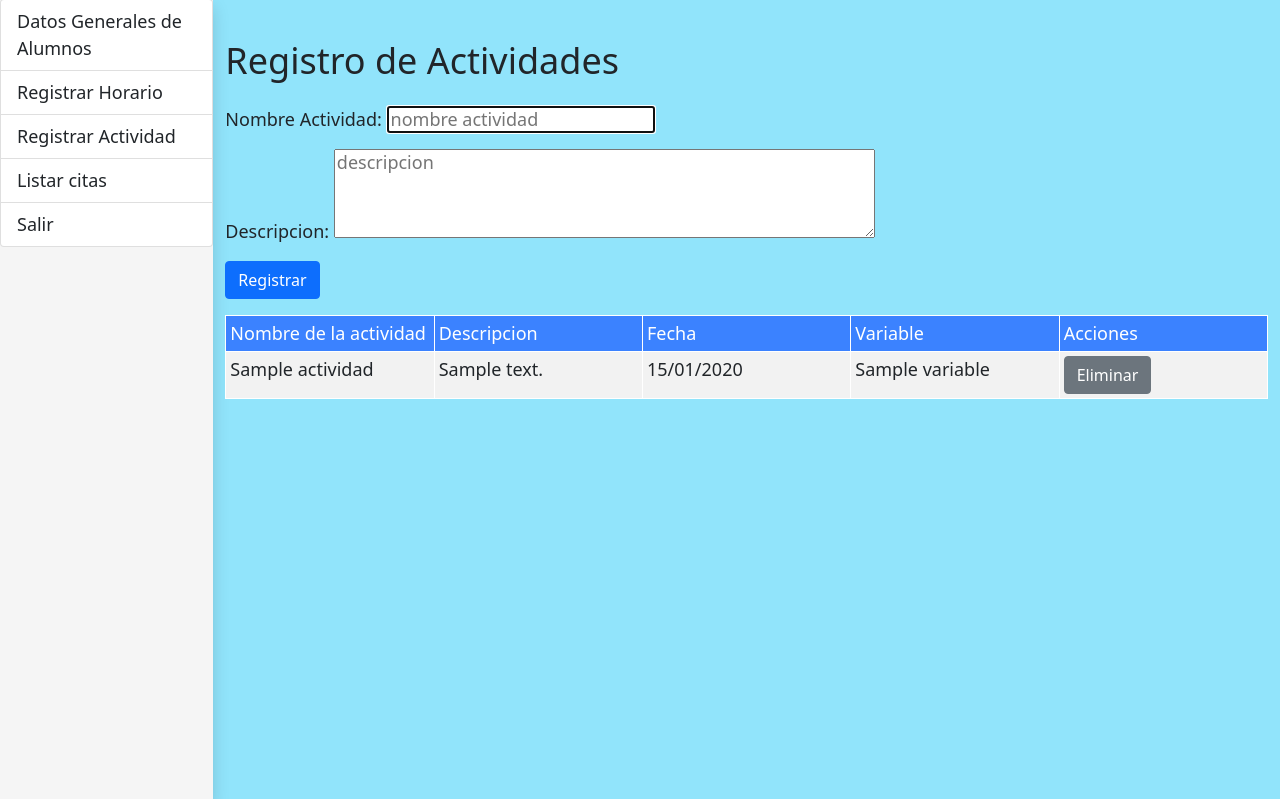
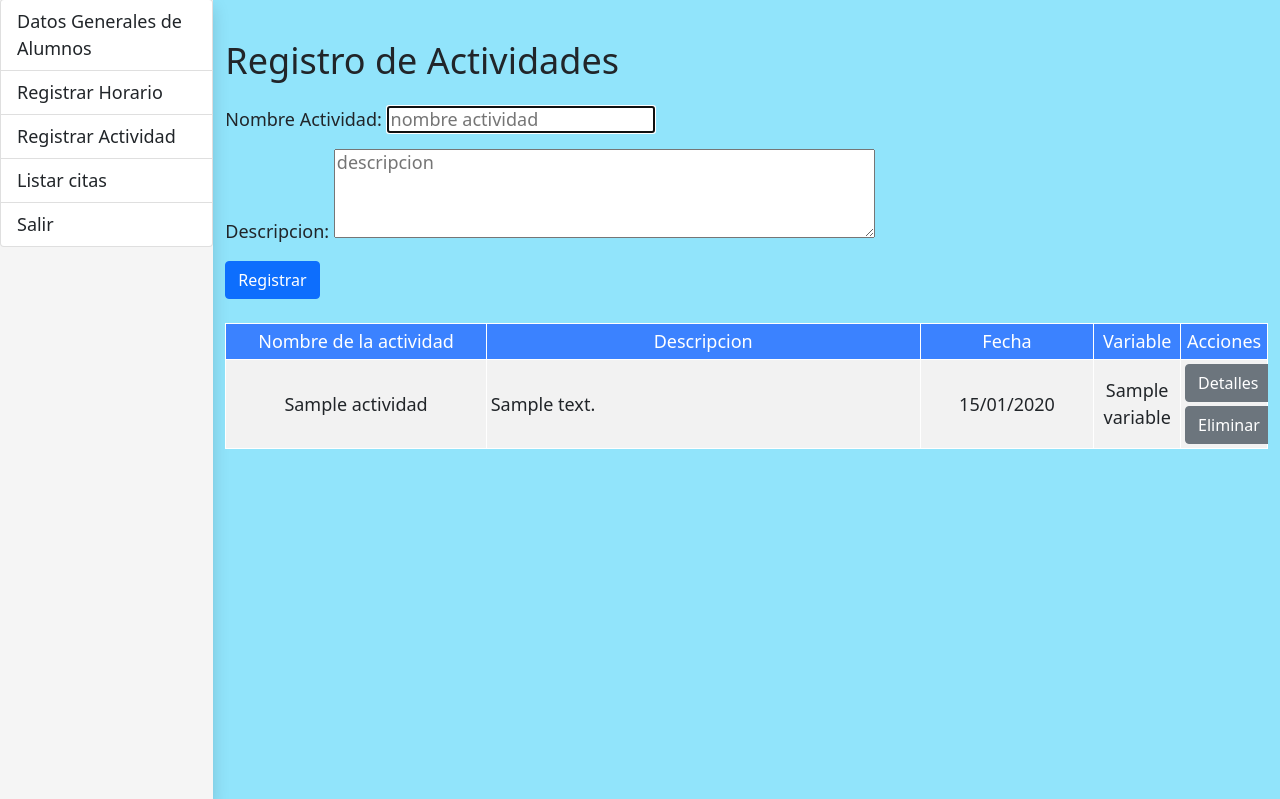
Before and after one commit to DPorta/TDP_SoftwareFactory, a Flask app: template templates/registrar_actividad.html in a window 1280 px wide. Shown: the part 85-884 px from the top of the page. Run offline with Flask 3, Linux system fonts and the light colour scheme; the template is opened without the code that fills it: most values are stand-ins (such as "Sample title", 1, 10 or a date in 2020); parts of the project's set-up code (start-up, migrations or seed data) failed here and were passed over; some libraries are stand-ins or nearby versions.

Commit message:
mejora de diseno de tabla de resultados de la pantalla registrar actividade

```diff
--- a/templates/registrar_actividad.html
+++ b/templates/registrar_actividad.html
@@ -81,27 +81,46 @@ get_flashed_messages() %} {% if messages %} {% for message in messages %}
   </form>
 </div>
 
-<table class="table table-striped table-hover table-bordered table-sm bg-white">
-  <thead>
+<div class="table-responsive">
+  <table
+    class="table table-striped table-hover table-bordered table-sm bg-white align-middle mt-2"
+  >
+    <thead class="text-center">
       <tr>
-      <td>Nombre de la actividad</td>
-      <td>Descripcion</td>
-      <td>Fecha</td>
-      <td>Variable</td>
-      <td>Acciones</td>
+        <td class="col-3" colspan="3">Nombre de la actividad</td>
+        <td class="col-5" colspan="5">Descripcion</td>
+        <td class="col-2" colspan="2">Fecha</td>
+        <td class="col-1" colspan="1">Variable</td>
+        <td class="col-1" colspan="1">Acciones</td>
       </tr>
     </thead>
     <tbody>
       {% for actividad in lista_actividades %}
       <tr>
-      <td>{{ actividad['nom_actividad'] }}</td>
-      <td>{{ actividad['descripcion'] }}</td>
-      <td>
+        <td class="col-3 text-center" colspan="3">
+          {{ actividad['nom_actividad'] }}
+        </td>
+        <td colspan="5" class="col-5 descripcion-actividad">
+          {{ actividad['descripcion'] }}
+        </td>
+        <td class="text-center col-2" colspan="2">
           {% if actividad['fecha'] %} {{ actividad['fecha'].strftime('%d/%m/%Y')
           }} {% else %} No tiene fecha {%endif %}
         </td>
-      <td>{{ actividad['variable'] }}</td>
-      <td>
+        <td class="text-center col-1" colspan="1">
+          {{ actividad['variable'] }}
+        </td>
+        <td colspan="1" class="col-1 justify-content-center">
+          <form action="{{ url_for('detalle_actividad') }}" , method="post">
+            <input
+              type="hidden"
+              id="id_actividad"
+              name="id_actividad"
+              value="{{ actividad['id_actividad'] }}"
+            />
+            <button class="btn btn-secondary mb-1">Detalles</button>
+          </form>
+
           <form action="{{ url_for('eliminar_actividad') }}" method="POST">
             <input
               type="hidden"
@@ -116,4 +135,5 @@ get_flashed_messages() %} {% if messages %} {% for message in messages %}
       {% endfor %}
     </tbody>
   </table>
+</div>
 {% endblock %}
```
Lines whose indentation alone changed are shown as unchanged.
